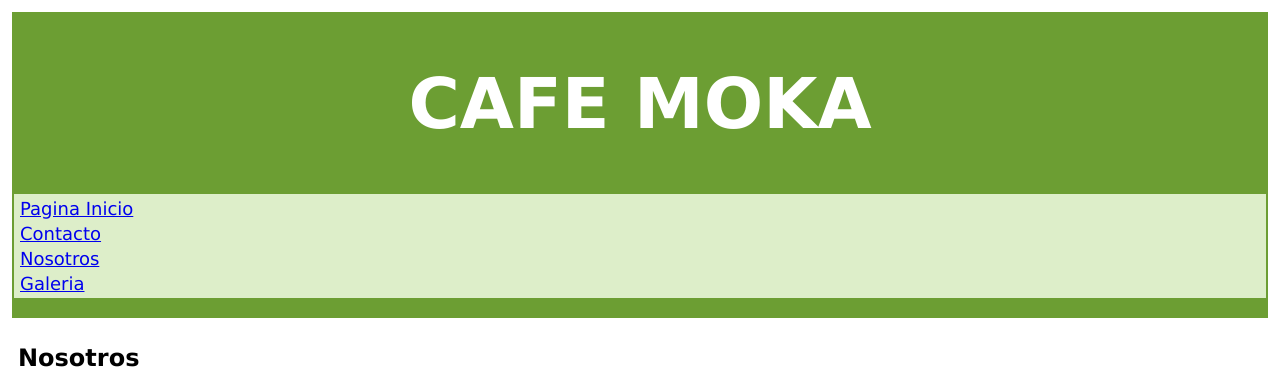
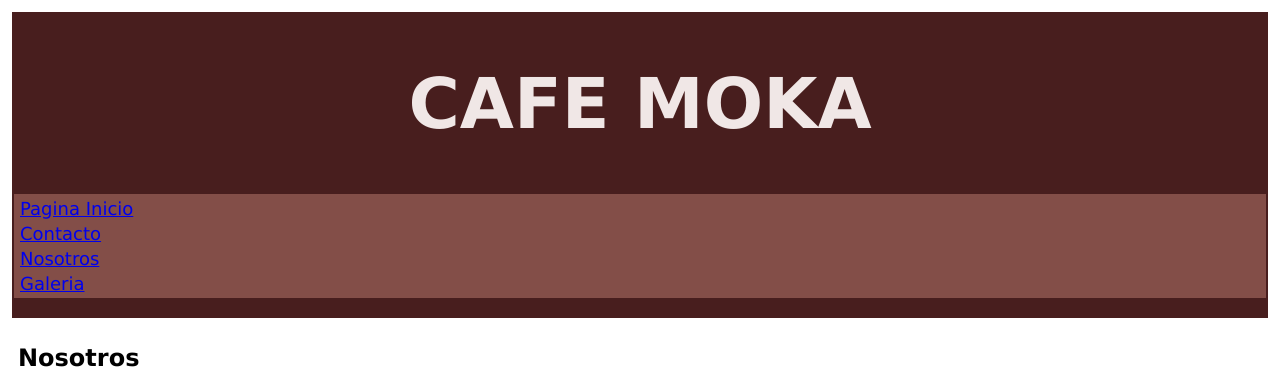
Before and after one commit to arelisanchezcb10-commits/Cafe-Moka, a plain HTML site: page nosotros.html in a window 1280 px wide. Shown: the top 391 px of the page. Drawn offline with Linux system fonts and the light colour scheme.

Commit message:
Update estilonosotrosc.css

```diff
--- a/estilonosotrosc.css
+++ b/estilonosotrosc.css
@@ -8,10 +8,10 @@ body {
 }
 
 #encabezado {
-  background-color: #6C9E33;
+  background-color: #481E1E;
   text-align: center;
   font-size: 35px;
-  color: white;
+  color: #F0E7E6;
   height: auto;
 }
 
@@ -22,7 +22,7 @@ body {
         font-size: 18px;
         list-style-type:none;
         height: auto;
-        background-color: #DDEEC9;
+        background-color: #834E48;
         }
 
 #columna_principal {
```
